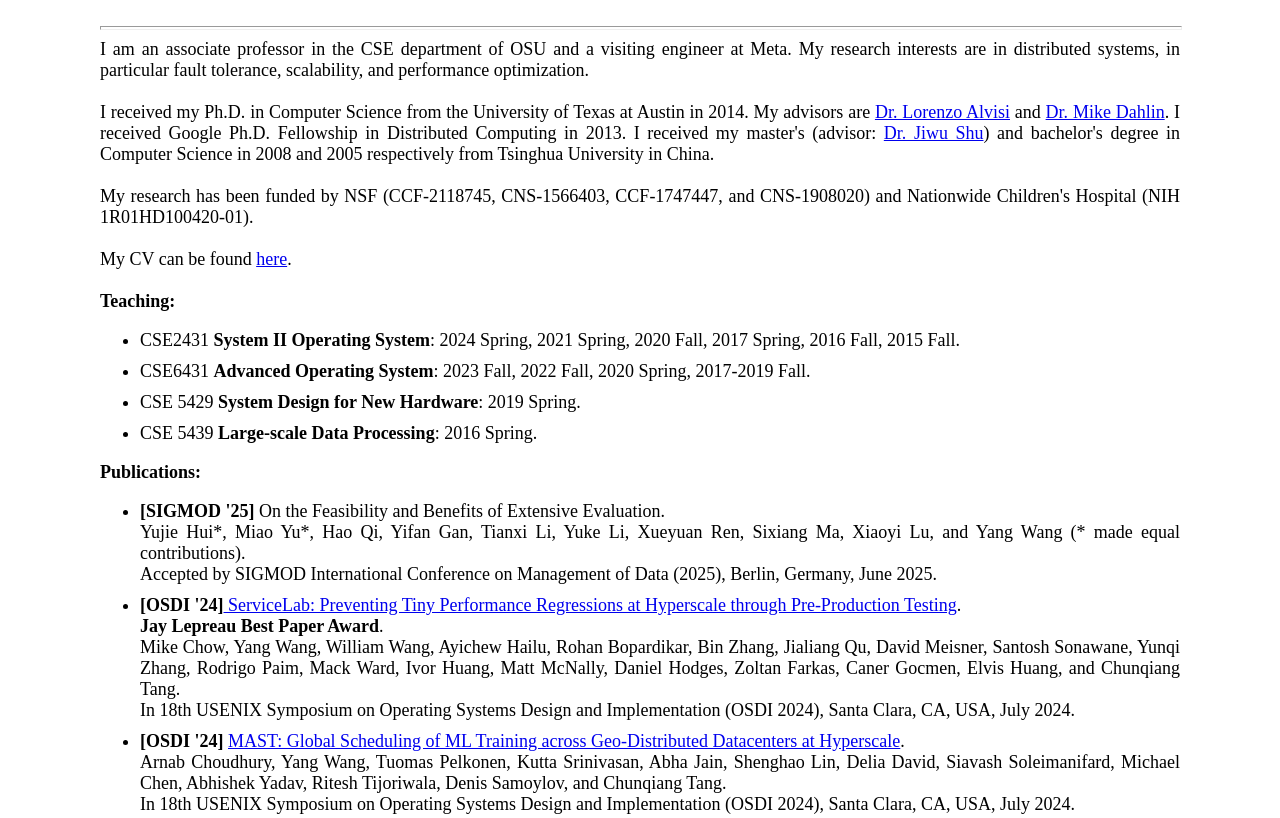
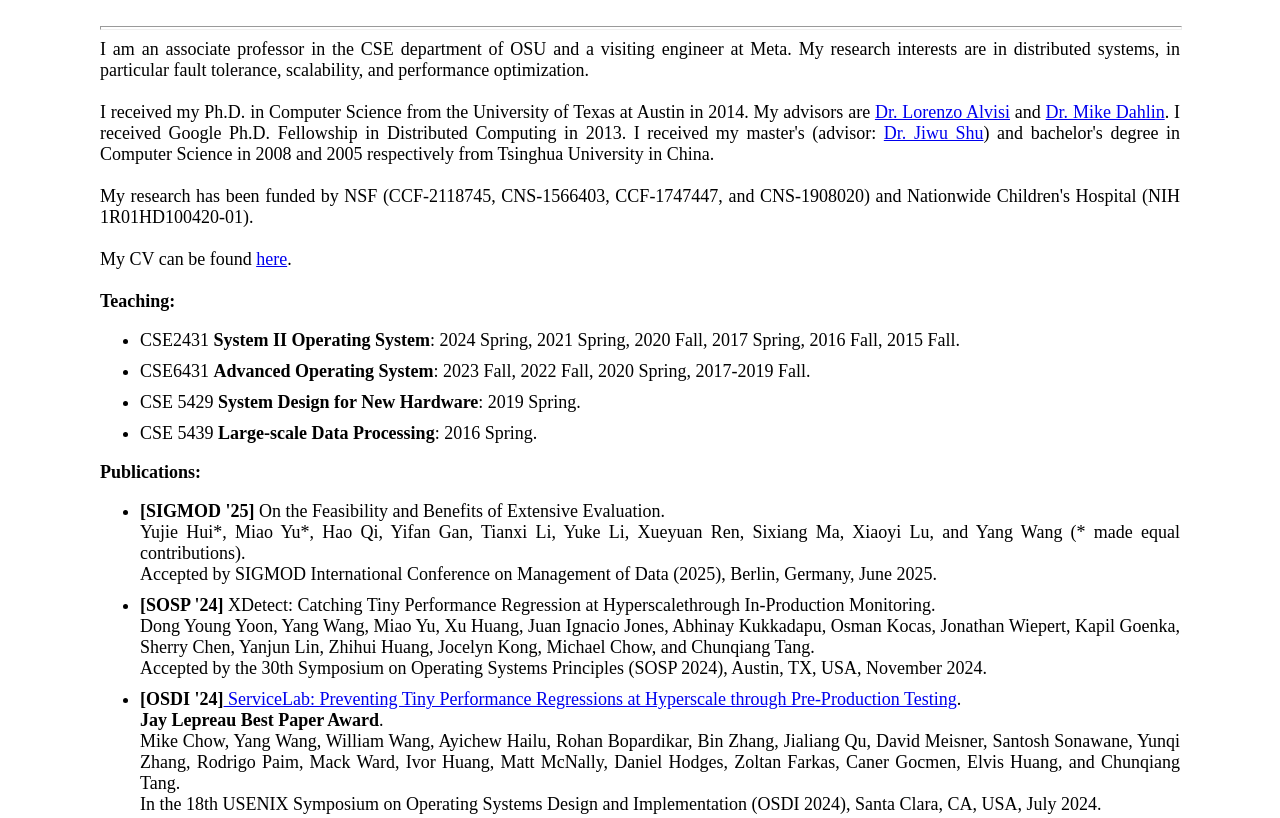
Before and after one commit to yangwang83/yangwang83.github.io, a plain HTML site: page index.html in a window 1280 px wide. Shown: the part 156-974 px from the top of the page. Drawn offline with Linux system fonts and the light colour scheme.

```diff
--- a/index.html
+++ b/index.html
@@ -132,14 +132,18 @@ and Honors:</span><br>
   <br> Yujie Hui*, Miao Yu*, Hao Qi, Yifan Gan, Tianxi Li, Yuke Li, Xueyuan Ren, Sixiang Ma, Xiaoyi Lu, and Yang Wang (* made equal contributions).
   <br> Accepted by SIGMOD International Conference on Management of Data (2025), Berlin, Germany, June 2025.
 
+  <li> <b>[SOSP '24]</b> XDetect: Catching Tiny Performance Regression at Hyperscalethrough In-Production Monitoring.
+  <br> Dong Young Yoon, Yang Wang, Miao Yu, Xu Huang, Juan Ignacio Jones, Abhinay Kukkadapu, Osman Kocas, Jonathan Wiepert, Kapil Goenka, Sherry Chen, Yanjun Lin, Zhihui Huang, Jocelyn Kong, Michael Chow, and Chunqiang Tang.
+  <br> Accepted by the 30th Symposium on Operating Systems Principles (SOSP 2024), Austin, TX, USA, November 2024.
+
   <li> <b>[OSDI '24]</b><a href="papers/osdi24-chow.pdf"> ServiceLab: Preventing Tiny Performance Regressions at Hyperscale through Pre-Production Testing</a>.
   <br> <b>Jay Lepreau Best Paper Award</b>.
   <br> Mike Chow, Yang Wang, William Wang, Ayichew Hailu, Rohan Bopardikar, Bin Zhang, Jialiang Qu, David Meisner, Santosh Sonawane, Yunqi Zhang, Rodrigo Paim, Mack Ward, Ivor Huang, Matt McNally, Daniel Hodges, Zoltan Farkas, Caner Gocmen, Elvis Huang, and Chunqiang Tang.
-  <br> In 18th USENIX Symposium on Operating Systems Design and Implementation (OSDI 2024), Santa Clara, CA, USA,
- July 2024.
+  <br> In the 18th USENIX Symposium on Operating Systems Design and Implementation (OSDI 2024), Santa Clara, CA, USA, July 2024.
+
   <li> <b>[OSDI '24]</b> <a href="papers/osdi24-choudhury.pdf"> MAST: Global Scheduling of ML Training across Geo-Distributed Datacenters at Hyperscale</a>.
   <br> Arnab Choudhury, Yang Wang, Tuomas Pelkonen, Kutta Srinivasan, Abha Jain, Shenghao Lin, Delia David, Siavash Soleimanifard, Michael Chen, Abhishek Yadav, Ritesh Tijoriwala, Denis Samoylov, and Chunqiang Tang.
-  <br> In 18th USENIX Symposium on Operating Systems Design and Implementation (OSDI 2024), Santa Clara, CA, USA, July 2024.
+  <br> In the 18th USENIX Symposium on Operating Systems Design and Implementation (OSDI 2024), Santa Clara, CA, USA, July 2024.
 
   <li> <b>[PLDI '24]</b> <a href="papers/IsoPredict-PLDI24.pdf">IsoPredict: Dynamic Predictive Analysis for Detecting Unserializable Behaviors in Weakly Isolated Data Store Applications</a>. [<a href="https://arxiv.org/pdf/2404.04621">extended version</a>] [<a href="https://github.com/PLaSSticity/IsoPredict-implementation">source code</a>] [<a href="https://zenodo.org/records/10802748">artifact</a>]
   <br> Chujun Geng, Spyros Blanas, Michael D. Bond, and Yang Wang.
```
